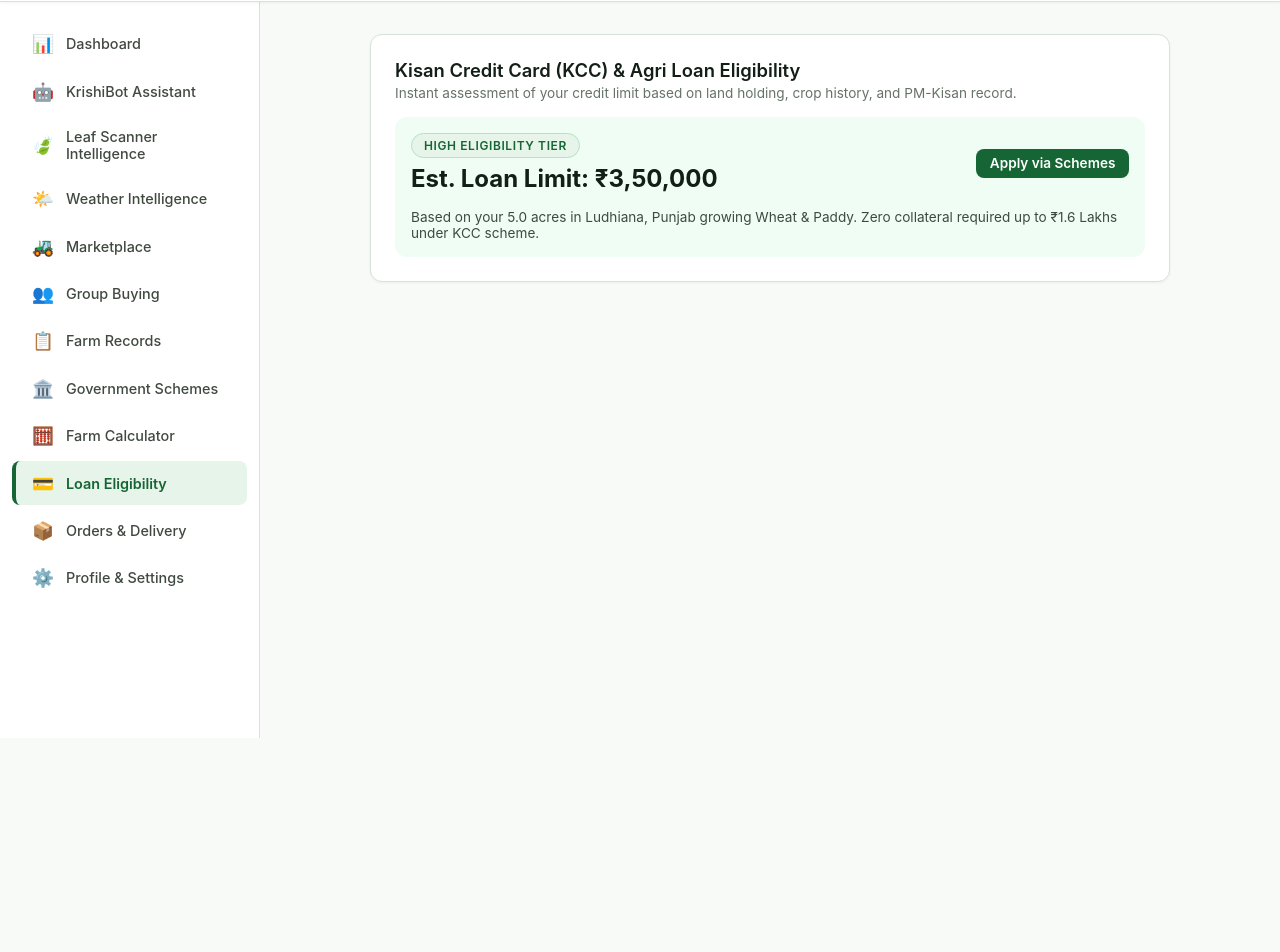
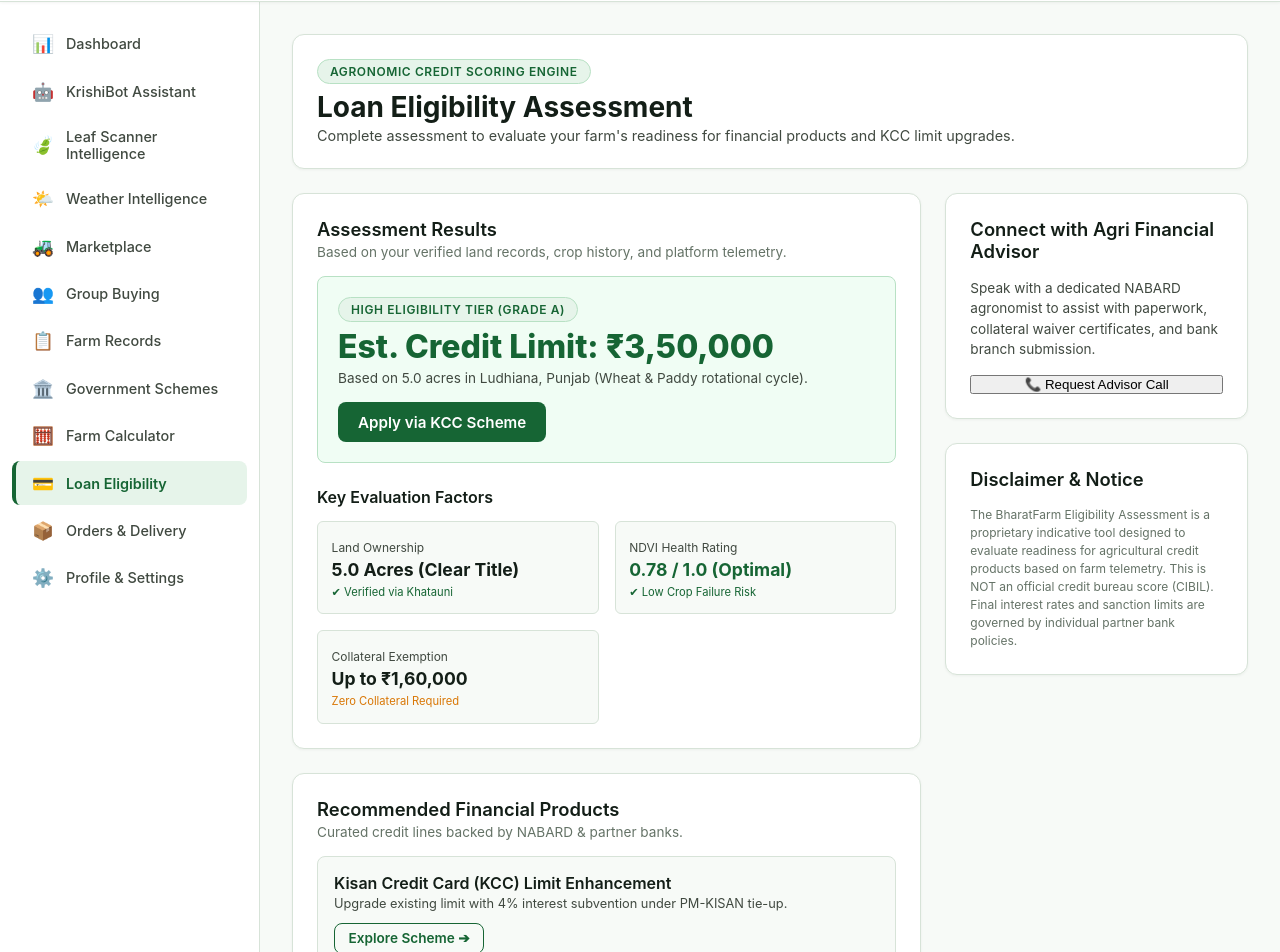
Before and after one commit to The-Lazy-Four/BharatFarm, a React (Vite) app in the folder client/: page /loan-eligibility in a window 1280 px wide. Shown: the part 62-1014 px from the top of the page. Before the commit the page ends 800 px from the top, so only its background shows below. Built offline with nearby package versions, Linux system fonts and the light colour scheme.

Commit message:
feat(ui): implement Stitch credit scoring recommendations and advisor card

```diff
--- a/client/src/app/pages/LoanEligibilityPage.tsx
+++ b/client/src/app/pages/LoanEligibilityPage.tsx
@@ -5,23 +5,121 @@
 
 export const LoanEligibilityPage: React.FC = () => {
   return (
-    <div style={{ display: 'flex', flexDirection: 'column', gap: '1.5rem', maxWidth: '800px', margin: '0 auto' }}>
-      <Card title="Kisan Credit Card (KCC) & Agri Loan Eligibility" subtitle="Instant assessment of your credit limit based on land holding, crop history, and PM-Kisan record.">
-        <div style={{ padding: '1rem', background: 'var(--bg-card-hover)', borderRadius: 'var(--radius)', display: 'flex', flexDirection: 'column', gap: '1rem' }}>
-          <div style={{ display: 'flex', justifyContent: 'space-between', alignItems: 'center' }}>
+    <div style={{ display: 'flex', flexDirection: 'column', gap: '1.5rem', maxWidth: '1280px', margin: '0 auto' }}>
+      {/* Header Banner */}
+      <div style={{
+        display: 'flex',
+        justifyContent: 'space-between',
+        alignItems: 'center',
+        flexWrap: 'wrap',
+        gap: '1rem',
+        padding: '1.5rem',
+        background: '#FFFFFF',
+        borderRadius: 'var(--radius)',
+        border: '1px solid var(--border-color)',
+        boxShadow: 'var(--shadow-sm)'
+      }}>
         <div>
-              <span className="badge badge-primary">High Eligibility Tier</span>
-              <h3 style={{ fontSize: '1.5rem', color: 'var(--text-main)', marginTop: '0.4rem' }}>Est. Loan Limit: ₹3,50,000</h3>
+          <span className="badge badge-primary" style={{ marginBottom: '0.35rem' }}>Agronomic Credit Scoring Engine</span>
+          <h1 style={{ fontSize: '1.75rem', fontWeight: 700, color: 'var(--text-main)' }}>
+            Loan Eligibility Assessment
+          </h1>
+          <p style={{ color: 'var(--text-muted)', fontSize: '0.9rem', marginTop: '0.2rem' }}>
+            Complete assessment to evaluate your farm's readiness for financial products and KCC limit upgrades.
+          </p>
+        </div>
+      </div>
+
+      {/* Main Grid Layout matching Stitch */}
+      <div className="grid-dashboard">
+        {/* Left Column (Span 8): Credit Assessment Metrics & Score Breakdown */}
+        <div className="col-span-8" style={{ display: 'flex', flexDirection: 'column', gap: '1.5rem' }}>
+          {/* Assessment Output Card */}
+          <Card title="Assessment Results" subtitle="Based on your verified land records, crop history, and platform telemetry.">
+            <div style={{ padding: '1.25rem', background: '#F0FDF4', borderRadius: 'var(--radius-sm)', border: '1px solid #B8E1C4', marginBottom: '1.5rem' }}>
+              <div style={{ display: 'flex', justifyContent: 'space-between', alignItems: 'center', flexWrap: 'wrap', gap: '1rem' }}>
+                <div>
+                  <span className="badge badge-primary">High Eligibility Tier (Grade A)</span>
+                  <h2 style={{ fontSize: '2rem', fontWeight: 800, color: 'var(--primary)', margin: '0.35rem 0 0.25rem 0' }}>
+                    Est. Credit Limit: ₹3,50,000
+                  </h2>
+                  <p style={{ fontSize: '0.85rem', color: 'var(--text-muted)' }}>
+                    Based on 5.0 acres in Ludhiana, Punjab (Wheat & Paddy rotational cycle).
+                  </p>
                 </div>
                 <Link to="/schemes">
-              <Button size="sm">Apply via Schemes</Button>
+                  <Button variant="primary" size="md">Apply via KCC Scheme</Button>
                 </Link>
               </div>
-          <p style={{ fontSize: '0.85rem', color: 'var(--text-muted)' }}>
-            Based on your 5.0 acres in Ludhiana, Punjab growing Wheat & Paddy. Zero collateral required up to ₹1.6 Lakhs under KCC scheme.
+            </div>
+
+            {/* Key Assessment Factors Grid */}
+            <h4 style={{ fontSize: '1rem', fontWeight: 600, color: 'var(--text-main)', marginBottom: '0.85rem' }}>Key Evaluation Factors</h4>
+            <div style={{ display: 'grid', gridTemplateColumns: 'repeat(auto-fit, minmax(200px, 1fr))', gap: '1rem' }}>
+              <div style={{ padding: '0.85rem', background: 'var(--bg-main)', borderRadius: '6px', border: '1px solid var(--border-color)' }}>
+                <span style={{ fontSize: '0.75rem', color: 'var(--text-muted)' }}>Land Ownership</span>
+                <h5 style={{ fontSize: '1.1rem', fontWeight: 700, color: 'var(--text-main)', marginTop: '0.2rem' }}>5.0 Acres (Clear Title)</h5>
+                <span style={{ fontSize: '0.7rem', color: 'var(--primary)' }}>✔ Verified via Khatauni</span>
+              </div>
+
+              <div style={{ padding: '0.85rem', background: 'var(--bg-main)', borderRadius: '6px', border: '1px solid var(--border-color)' }}>
+                <span style={{ fontSize: '0.75rem', color: 'var(--text-muted)' }}>NDVI Health Rating</span>
+                <h5 style={{ fontSize: '1.1rem', fontWeight: 700, color: '#166534', marginTop: '0.2rem' }}>0.78 / 1.0 (Optimal)</h5>
+                <span style={{ fontSize: '0.7rem', color: 'var(--primary)' }}>✔ Low Crop Failure Risk</span>
+              </div>
+
+              <div style={{ padding: '0.85rem', background: 'var(--bg-main)', borderRadius: '6px', border: '1px solid var(--border-color)' }}>
+                <span style={{ fontSize: '0.75rem', color: 'var(--text-muted)' }}>Collateral Exemption</span>
+                <h5 style={{ fontSize: '1.1rem', fontWeight: 700, color: 'var(--text-main)', marginTop: '0.2rem' }}>Up to ₹1,60,000</h5>
+                <span style={{ fontSize: '0.7rem', color: 'var(--accent-amber)' }}>Zero Collateral Required</span>
+              </div>
+            </div>
+          </Card>
+
+          {/* Recommended Financial Offerings Panel (Stitch reference) */}
+          <Card title="Recommended Financial Products" subtitle="Curated credit lines backed by NABARD & partner banks.">
+            <div style={{ display: 'flex', flexDirection: 'column', gap: '1rem', marginTop: '0.5rem' }}>
+              <div style={{ padding: '1rem', background: 'var(--bg-main)', borderRadius: 'var(--radius-sm)', border: '1px solid var(--border-color)', display: 'flex', justifyContent: 'space-between', alignItems: 'center', flexWrap: 'wrap', gap: '0.75rem' }}>
+                <div>
+                  <h5 style={{ fontSize: '1rem', fontWeight: 600, color: 'var(--text-main)' }}>Kisan Credit Card (KCC) Limit Enhancement</h5>
+                  <p style={{ fontSize: '0.8rem', color: 'var(--text-muted)', marginTop: '0.2rem' }}>
+                    Upgrade existing limit with 4% interest subvention under PM-KISAN tie-up.
                   </p>
+                </div>
+                <Button variant="outline" size="sm">Explore Scheme ➔</Button>
+              </div>
+
+              <div style={{ padding: '1rem', background: 'var(--bg-main)', borderRadius: 'var(--radius-sm)', border: '1px solid var(--border-color)', display: 'flex', justifyContent: 'space-between', alignItems: 'center', flexWrap: 'wrap', gap: '0.75rem' }}>
+                <div>
+                  <h5 style={{ fontSize: '1rem', fontWeight: 600, color: 'var(--text-main)' }}>Solar Pumpset & Equipment Financing</h5>
+                  <p style={{ fontSize: '0.8rem', color: 'var(--text-muted)', marginTop: '0.2rem' }}>
+                    High approval odds for PM-KUSUM solar pump subsidy and tractor loans.
+                  </p>
+                </div>
+                <Button variant="outline" size="sm">View Partners ➔</Button>
+              </div>
             </div>
           </Card>
         </div>
+
+        {/* Right Column (Span 4): Advisor Contact & Legal Disclaimer (Stitch reference) */}
+        <div className="col-span-4" style={{ display: 'flex', flexDirection: 'column', gap: '1.5rem' }}>
+          <Card title="Connect with Agri Financial Advisor">
+            <p style={{ fontSize: '0.85rem', color: 'var(--text-muted)', lineHeight: '1.5' }}>
+              Speak with a dedicated NABARD agronomist to assist with paperwork, collateral waiver certificates, and bank branch submission.
+            </p>
+            <Button variant="secondary" size="md" style={{ width: '100%', marginTop: '1rem' }}>
+              📞 Request Advisor Call
+            </Button>
+          </Card>
+
+          <Card title="Disclaimer & Notice">
+            <p style={{ fontSize: '0.75rem', color: 'var(--text-light)', lineHeight: '1.5' }}>
+              The BharatFarm Eligibility Assessment is a proprietary indicative tool designed to evaluate readiness for agricultural credit products based on farm telemetry. This is NOT an official credit bureau score (CIBIL). Final interest rates and sanction limits are governed by individual partner bank policies.
+            </p>
+          </Card>
+        </div>
+      </div>
+    </div>
   );
 };
```
Lines whose indentation alone changed are shown as unchanged.
